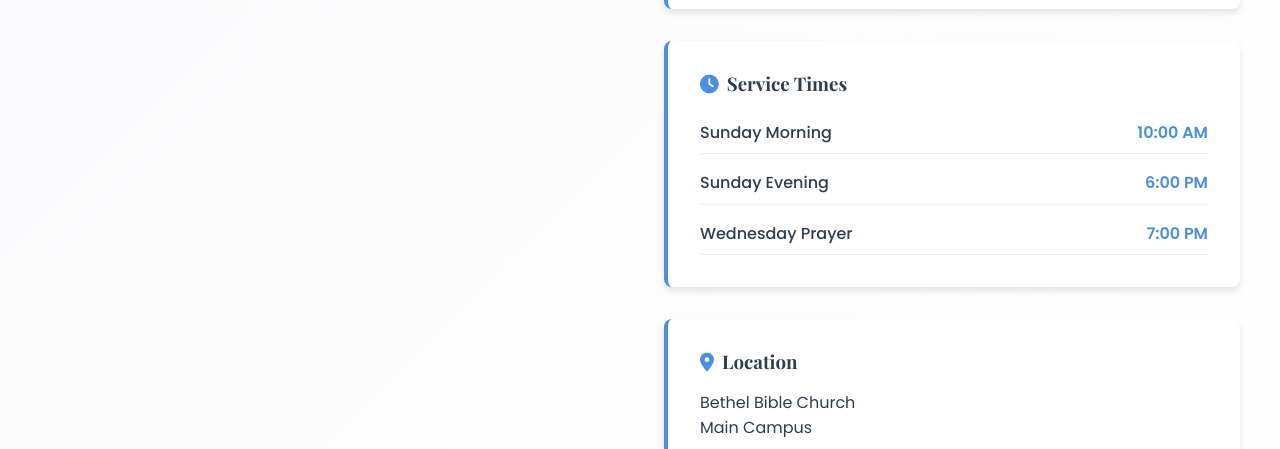
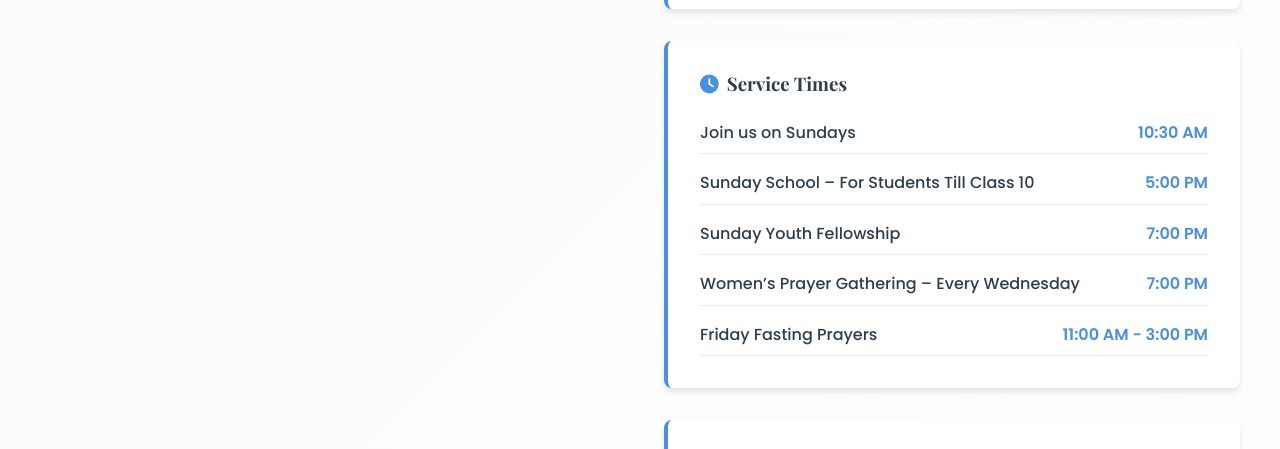
Before and after one commit to DanielPixleyPulukuri/church, a plain HTML site: page index.html in a window 1280 px wide. Shown: the part 1773-2222 px from the top of the page. Drawn offline with nearby package versions, Linux system fonts and the light colour scheme.

Commit message:
Bethel details correction
Changing the service details

```diff
--- a/index.html
+++ b/index.html
@@ -16,13 +16,13 @@
         <div class="nav-container">
             <div class="nav-logo">
                 <i class="fas fa-church"></i>
-                <span>Community Churches</span>
+                <span>A Legacy of Faith</span>
             </div>
             <div class="nav-menu">
                 <a href="#home" class="nav-link active">Home</a>
                 <a href="#bethel-church" class="nav-link">Bethel Bible Church</a>
                 <a href="#berean-church" class="nav-link">Berean Bible Fellowship</a>
-                <a href="#prayer-lyrics" class="nav-link">Prayer Lyrics</a>
+                <a href="#prayer-lyrics" class="nav-link">Divya Geethalu</a>
                 <a href="#contact" class="nav-link">Contact</a>
             </div>
             <div class="nav-toggle">
@@ -63,7 +63,7 @@
     <section id="bethel-church" class="church-section grace-section">
         <div class="church-container">
             <div class="church-header">
-                <div class="church-badge">Bethel Bible</div>
+                <div class="church-badge">Bethel Church</div>
                 <h2 class="church-title">Bethel Bible Church</h2>
                 <p class="church-tagline">"A Place of Worship and Fellowship"</p>
             </div>
@@ -106,23 +106,31 @@
                         <h3><i class="fas fa-clock"></i> Service Times</h3>
                         <div class="service-schedule">
                             <div class="service-item">
-                                <span class="service-day">Sunday Morning</span>
-                                <span class="service-time">10:00 AM</span>
+                                <span class="service-day">Join us on Sundays</span>
+                                <span class="service-time">10:30 AM</span>
                             </div>
                             <div class="service-item">
-                                <span class="service-day">Sunday Evening</span>
-                                <span class="service-time">6:00 PM</span>
+                                <span class="service-day">Sunday School – For Students Till Class 10</span>
+                                <span class="service-time">5:00 PM</span>
                             </div>
                             <div class="service-item">
-                                <span class="service-day">Wednesday Prayer</span>
+                                <span class="service-day">Sunday Youth Fellowship</span>
                                 <span class="service-time">7:00 PM</span>
+                            </div>
+                            <div class="service-item">
+                                <span class="service-day">Women’s Prayer Gathering – Every Wednesday</span>
+                                <span class="service-time">7:00 PM</span>
+                            </div>
+                            <div class="service-item">
+                                <span class="service-day">Friday Fasting Prayers</span>
+                                <span class="service-time">11:00 AM - 3:00 PM</span>
                             </div>
                         </div>
                     </div>
 
                     <div class="info-card">
                         <h3><i class="fas fa-map-marker-alt"></i> Location</h3>
-                        <p>Bethel Bible Church<br>Main Campus</p>
+                        <p>How to reach us</p>
                         <div class="contact-buttons">
                             <a href="https://www.google.com/maps/search/?api=1&query=BETHEL+BIBLE+CHURCH" target="_blank" class="btn btn-small"><i class="fas fa-directions"></i> Get Directions</a>
                             <a href="#contact" class="btn btn-small btn-outline">Contact Us</a>
```
